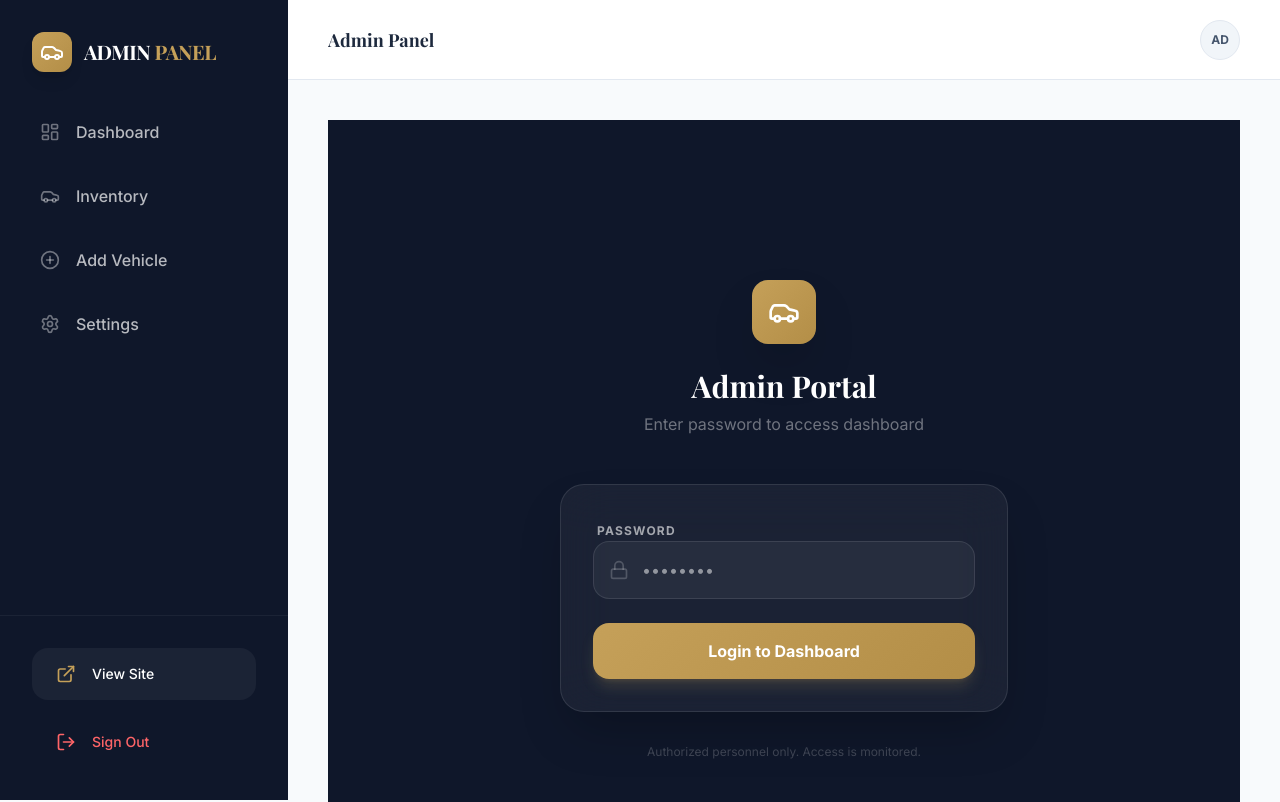
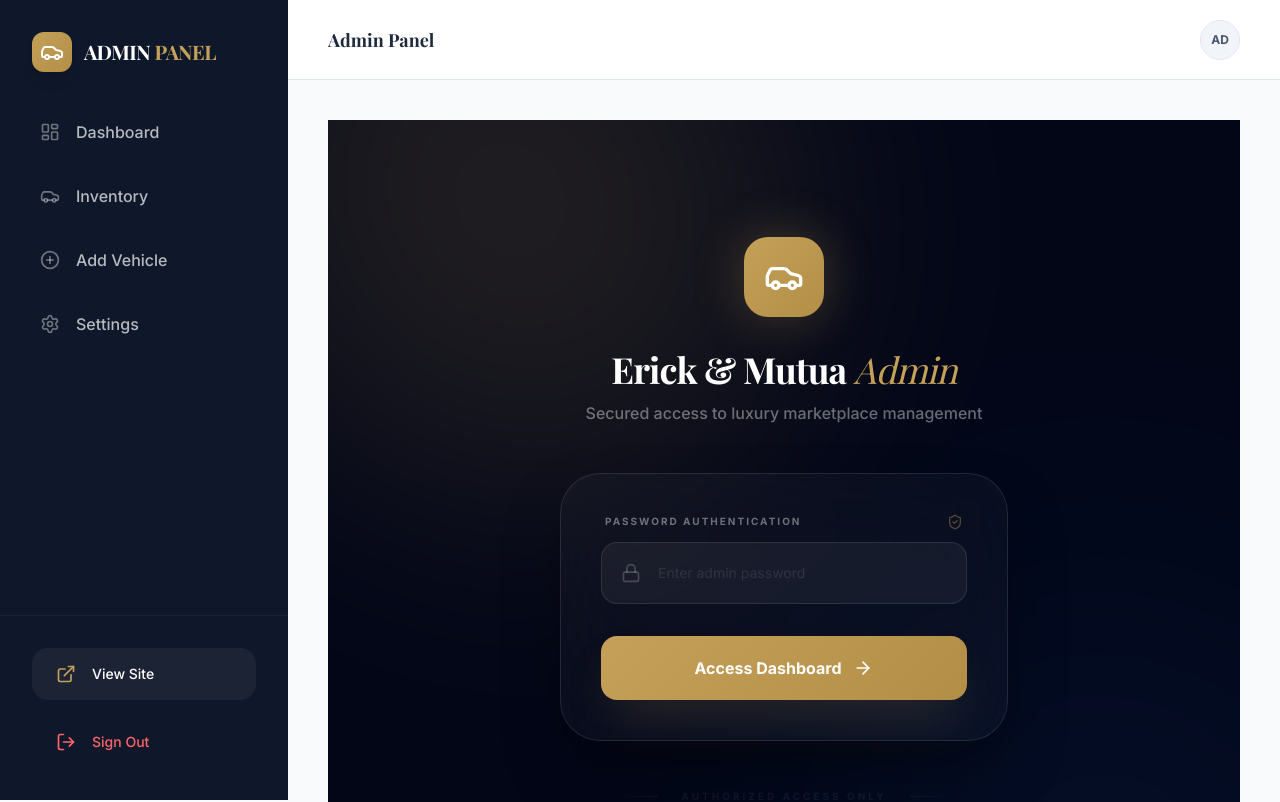
Before and after one commit to Erick-litmus/Car-seller, a Next.js app: page /admin/login in a window 1280 px wide. Shown: the top 802 px of the page. Built offline with nearby package versions, Linux system fonts and the light colour scheme; a web font is replaced by a local one.

Commit message:
style: professionalize admin login page with cinematic animations

```diff
--- a/app/admin/login/page.tsx
+++ b/app/admin/login/page.tsx
@@ -2,7 +2,8 @@
 
 import { useState } from "react";
 import { useRouter } from "next/navigation";
-import { Lock, Car } from "lucide-react";
+import { Lock, Car, ArrowRight, ShieldCheck } from "lucide-react";
+import { motion } from "framer-motion";
 
 export default function LoginPage() {
   const [password, setPassword] = useState("");
@@ -26,61 +27,145 @@ export default function LoginPage() {
         router.push("/admin");
         router.refresh();
       } else {
-        setError("Invalid admin password");
+        setError("Invalid credentials. Please try again.");
       }
     } catch (err) {
-      setError("Something went wrong");
+      setError("Connection error. Please check your network.");
     } finally {
       setLoading(false);
     }
   };
 
   return (
-    <div className="min-h-screen bg-brand-dark flex items-center justify-center px-6">
-      <div className="max-w-md w-full">
+    <div className="min-h-screen bg-[#020617] flex items-center justify-center px-6 relative overflow-hidden">
+      {/* Dynamic Background Elements */}
+      <div className="absolute top-0 left-0 w-full h-full overflow-hidden pointer-events-none">
+        <motion.div
+          animate={{
+            scale: [1, 1.2, 1],
+            rotate: [0, 90, 0],
+            opacity: [0.1, 0.2, 0.1]
+          }}
+          transition={{ duration: 20, repeat: Infinity, ease: "linear" }}
+          className="absolute top-[-20%] left-[-10%] w-[60%] h-[60%] bg-accent rounded-full blur-[120px]"
+        />
+        <motion.div
+          animate={{
+            scale: [1.2, 1, 1.2],
+            rotate: [0, -90, 0],
+            opacity: [0.05, 0.15, 0.05]
+          }}
+          transition={{ duration: 15, repeat: Infinity, ease: "linear" }}
+          className="absolute bottom-[-20%] right-[-10%] w-[50%] h-[50%] bg-blue-500 rounded-full blur-[150px]"
+        />
+      </div>
+
+      <motion.div
+        initial={{ opacity: 0, y: 20 }}
+        animate={{ opacity: 1, y: 0 }}
+        transition={{ duration: 0.8 }}
+        className="max-w-md w-full relative z-10"
+      >
         <div className="text-center mb-12">
-          <div className="w-16 h-16 gold-gradient rounded-2xl flex items-center justify-center shadow-2xl mx-auto mb-6">
-            <Car className="text-white w-8 h-8" />
-          </div>
-          <h1 className="text-3xl font-serif font-bold text-white mb-2">Admin Portal</h1>
-          <p className="text-white/40">Enter password to access dashboard</p>
+          <motion.div
+            initial={{ scale: 0 }}
+            animate={{ scale: 1 }}
+            transition={{ type: "spring", damping: 12, stiffness: 200, delay: 0.2 }}
+            className="w-20 h-20 gold-gradient rounded-3xl flex items-center justify-center shadow-[0_0_50px_rgba(197,160,89,0.3)] mx-auto mb-8"
+          >
+            <Car className="text-white w-10 h-10" />
+          </motion.div>
+          <motion.h1
+            initial={{ opacity: 0 }}
+            animate={{ opacity: 1 }}
+            transition={{ delay: 0.4 }}
+            className="text-4xl font-serif font-bold text-white mb-3 tracking-tight"
+          >
+            Erick & Mutua <span className="text-accent italic font-light">Admin</span>
+          </motion.h1>
+          <motion.p
+            initial={{ opacity: 0 }}
+            animate={{ opacity: 1 }}
+            transition={{ delay: 0.5 }}
+            className="text-white/40 font-medium"
+          >
+            Secured access to luxury marketplace management
+          </motion.p>
         </div>
 
-        <div className="bg-white/5 backdrop-blur-xl p-8 rounded-3xl border border-white/10 shadow-2xl">
-          <form onSubmit={handleLogin} className="space-y-6">
-            <div className="space-y-2">
-              <label className="text-xs font-bold text-white/60 uppercase tracking-widest ml-1">Password</label>
-              <div className="relative">
-                <Lock className="absolute left-4 top-1/2 -translate-y-1/2 w-5 h-5 text-white/20" />
+        <motion.div
+          initial={{ opacity: 0, scale: 0.95 }}
+          animate={{ opacity: 1, scale: 1 }}
+          transition={{ delay: 0.6 }}
+          className="bg-white/[0.03] backdrop-blur-2xl p-10 rounded-[40px] border border-white/10 shadow-[0_32px_64px_-16px_rgba(0,0,0,0.5)]"
+        >
+          <form onSubmit={handleLogin} className="space-y-8">
+            <div className="space-y-3">
+              <div className="flex justify-between items-center px-1">
+                <label className="text-[10px] font-bold text-white/40 uppercase tracking-[0.2em]">Password Authentication</label>
+                <ShieldCheck className="w-4 h-4 text-accent/40" />
+              </div>
+              <div className="relative group">
+                <div className="absolute inset-0 bg-accent/5 rounded-2xl blur-md opacity-0 group-focus-within:opacity-100 transition-opacity" />
+                <Lock className="absolute left-5 top-1/2 -translate-y-1/2 w-5 h-5 text-white/20 group-focus-within:text-accent transition-colors" />
                 <input
                   type="password"
                   value={password}
                   onChange={(e) => setPassword(e.target.value)}
-                  placeholder="••••••••"
-                  className="w-full pl-12 pr-4 py-4 bg-white/5 border border-white/10 rounded-2xl text-white outline-none focus:ring-2 focus:ring-accent transition-all"
+                  placeholder="Enter admin password"
+                  className="w-full pl-14 pr-6 py-5 bg-white/5 border border-white/10 rounded-2xl text-white outline-none focus:border-accent/50 focus:ring-0 transition-all text-sm placeholder:text-white/10"
                   required
                 />
               </div>
             </div>
 
             {error && (
-              <p className="text-red-400 text-sm font-medium text-center">{error}</p>
+              <motion.div
+                initial={{ opacity: 0, x: -10 }}
+                animate={{ opacity: 1, x: 0 }}
+                className="bg-red-500/10 border border-red-500/20 py-3 px-4 rounded-xl"
+              >
+                <p className="text-red-400 text-xs font-bold text-center">{error}</p>
+              </motion.div>
             )}
 
             <button
               type="submit"
               disabled={loading}
-              className="w-full py-4 gold-gradient text-white rounded-2xl font-bold shadow-lg shadow-accent/20 hover:opacity-90 transition-all disabled:opacity-50"
+              className="w-full group relative overflow-hidden py-5 gold-gradient text-white rounded-2xl font-bold shadow-2xl shadow-accent/20 hover:scale-[1.02] active:scale-[0.98] transition-all disabled:opacity-50 disabled:scale-100"
             >
-              {loading ? "Authenticating..." : "Login to Dashboard"}
+              <span className="relative z-10 flex items-center justify-center gap-3">
+                {loading ? (
+                  <motion.div
+                    animate={{ rotate: 360 }}
+                    transition={{ duration: 1, repeat: Infinity, ease: "linear" }}
+                    className="w-5 h-5 border-2 border-white/30 border-t-white rounded-full"
+                  />
+                ) : (
+                  <>
+                    Access Dashboard
+                    <ArrowRight className="w-5 h-5 group-hover:translate-x-1 transition-transform" />
+                  </>
+                )}
+              </span>
             </button>
           </form>
-        </div>
+        </motion.div>
 
-        <p className="text-center mt-8 text-white/20 text-xs">
-          Authorized personnel only. Access is monitored.
-        </p>
-      </div>
+        <motion.div
+          initial={{ opacity: 0 }}
+          animate={{ opacity: 1 }}
+          transition={{ delay: 1 }}
+          className="text-center mt-12 space-y-4"
+        >
+          <div className="flex items-center justify-center gap-6 grayscale opacity-30 hover:grayscale-0 hover:opacity-100 transition-all">
+            {/* Branding ornaments */}
+            <div className="h-[1px] w-12 bg-gradient-to-r from-transparent to-white/20" />
+            <span className="text-[10px] font-bold text-white/20 uppercase tracking-[0.3em]">Authorized Access Only</span>
+            <div className="h-[1px] w-12 bg-gradient-to-l from-transparent to-white/20" />
+          </div>
+        </motion.div>
+      </motion.div>
     </div>
   );
 }
```
